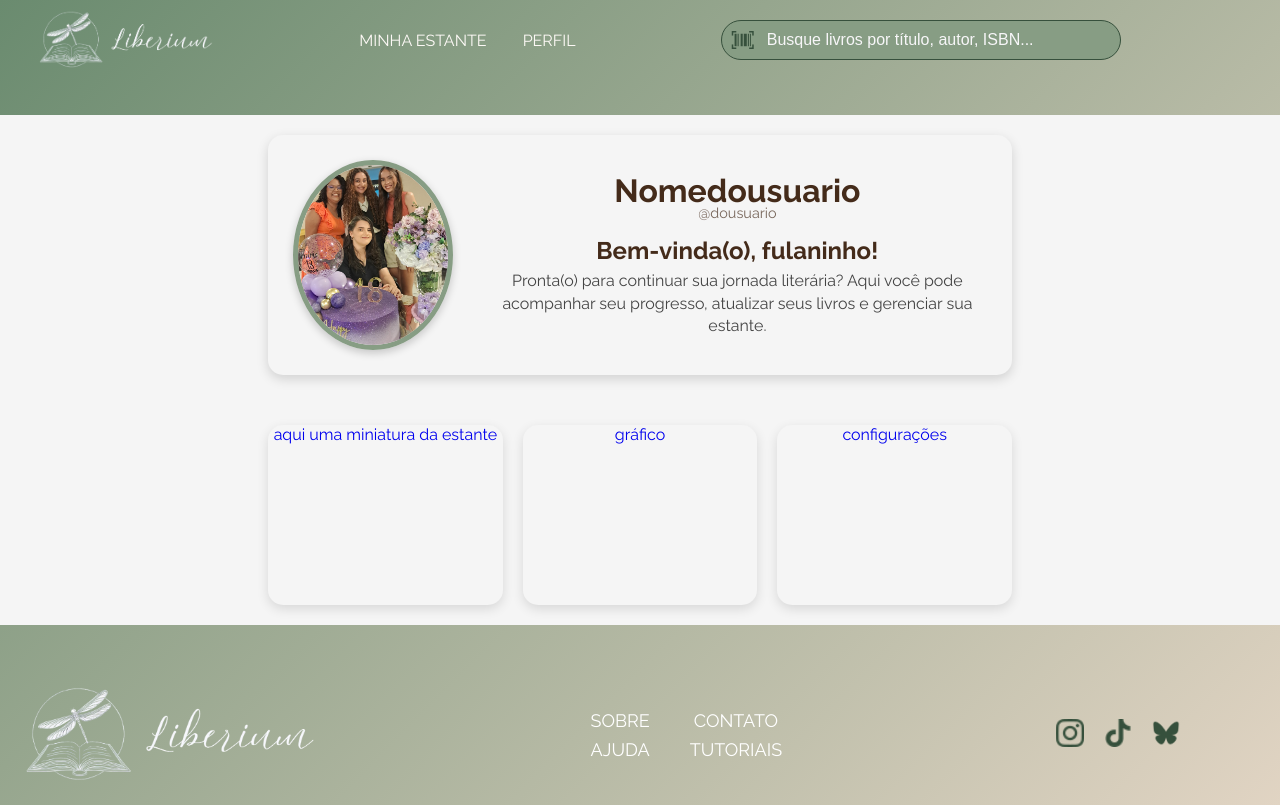
After one commit to Isa-fee/Liberium, a Flask app: page /perfil in a window 1280 px wide. The commit adds this page. Run offline with Flask 3, Linux system fonts and the light colour scheme.

Commit message:
criação da página perfil

```diff
--- a/app.py
+++ b/app.py
@@ -26,5 +26,9 @@ def books():
 def sobre():
     return render_template('sobre.html')
 
+@app.route('/perfil')
+def perfil():
+    return render_template('perfil.html')
+
 if __name__ == '__main__':
     app.run(debug=True)
--- a/static/css/style.css
+++ b/static/css/style.css
@@ -19,7 +19,6 @@ html {
 }
 /* Adicione esta regra fora das media queries */
 main {
-  background-color: var(--marrom-cafe);
     flex-grow: 1; /* Permite que o MAIN ocupe todo o espaço vertical necessário */
     width: 100%; /* Garante que ele use a largura total */
 }
@@ -729,6 +728,103 @@ body {
     color: #3b3b3b;
 }
 
+/* =============================== */
+/*           PERFIL               */
+/* =============================== */
+
+
+.perfil-container {
+    width: 100%;
+    margin: 40px auto;
+    padding: 20px;
+    display: flex;
+    flex-direction: column;
+    gap: 40px;
+}
+
+/* Foto + texto lado a lado */
+.perfil-header {
+  max-width: 60%;
+    display: flex;
+    align-items: center;
+    gap: 35px;
+    background-color: var(--branco-floral);
+    padding: 25px;
+    border-radius: 15px;
+    box-shadow: 0 4px 12px rgba(0,0,0,0.15);
+}
+
+/* Foto maior */
+.perfil-foto {
+    width: 190px;
+    height: 190px;
+    border-radius: 50%;
+    object-fit: cover;
+    border: 5px solid var(--verde-oliva);
+    box-shadow: 0 3px 8px rgba(0,0,0,0.2);
+}
+
+.perfil-info {
+    display: flex;
+    flex-direction: column;
+}
+
+.perfil-nome {
+    font-size: 2rem;
+    color: var(--marrom-cafe);
+    margin-bottom: -5px;
+}
+
+.perfil-arroba {
+    font-size: .9rem;
+    color: var(--marrom-cafe);
+    opacity: .7;
+    margin-bottom: 15px;
+}
+
+.perfil-boasvindas {
+    color: var(--marrom-cafe);
+    margin-bottom: 5px;
+}
+
+.perfil-msg {
+    max-width: 600px;
+    color: #444;
+    line-height: 1.4;
+}
+
+/* =============================== */
+/* CARDS LADO A LADO */
+/* =============================== */
+
+.perfil-acoes {
+  max-width: 60%;
+    width: 100%;
+    display: flex;
+    justify-content: space-between;     /* 🔥 coloca os 3 lado a lado */
+    gap: 20px;                          /* espaço entre eles */
+    margin-top: 10px;
+}
+
+/* Cada card deve ocupar o mesmo tamanho */
+.acao-card {
+    flex: 1;                            /* 🔥 divide igualmente o espaço */
+    height: 180px;                      /* altura do quadrado */
+    background-color: var(--branco-floral);
+    border-radius: 15px;
+    text-decoration: none;
+    display: block;
+    box-shadow: 0 4px 12px rgba(0,0,0,0.12);
+    transition: 0.25s ease;
+}
+
+/* Efeito hover */
+.acao-card:hover {
+    transform: translateY(-3px);
+    box-shadow: 0 6px 16px rgba(0,0,0,0.20);
+}
+
+
 
 /* ============================= */
 /* 📱 RESPONSIVIDADE LIBERIUM */
--- /dev/null
+++ b/templates/perfil.html
@@ -0,0 +1,46 @@
+{% extends "base.html" %}
+
+{% block title %}Perfil | Liberium{% endblock %}
+
+{% block content %}
+
+<div class="content perfil-container">
+
+    <!-- Bloco topo: foto + texto lado a lado -->
+    <div class="perfil-header">
+
+        <img src="/static/img/lift.jpg"
+             alt="Foto do usuário"
+             class="perfil-foto">
+
+        <div class="perfil-info">
+            <h1 class="perfil-nome">Nomedousuario</h1>
+            <p class="perfil-arroba">@dousuario</p>
+
+            <h2 class="perfil-boasvindas">Bem-vinda(o), fulaninho!</h2>
+            <p class="perfil-msg">
+                Pronta(o) para continuar sua jornada literária? Aqui você pode acompanhar seu progresso,
+                atualizar seus livros e gerenciar sua estante.
+            </p>
+        </div>
+
+    </div>
+
+     <div class="perfil-acoes">
+
+    <!-- Card 1 - Mini estante -->
+    <a href="{{ url_for('home') }}" class="acao-card card-estante">aqui uma miniatura da estante</a>
+
+    <!-- Card 2 - Estatísticas -->
+    <a href="#" class="acao-card card-estatisticas">gráfico</a>
+
+    <!-- Card 3 - Configurações -->
+    <a href="#" class="acao-card card-configuracoes">configurações</a>
+
+</div>
+
+
+</div>
+
+
+{% endblock %}
```
